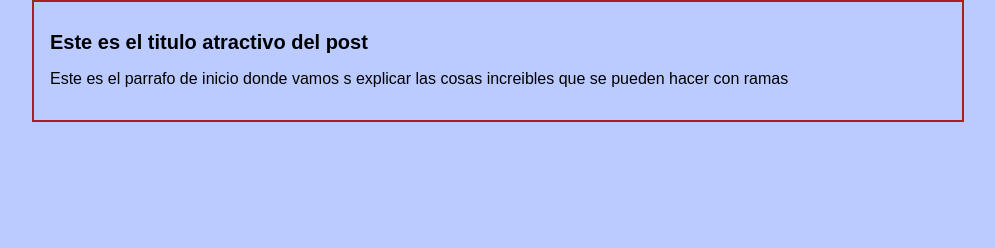
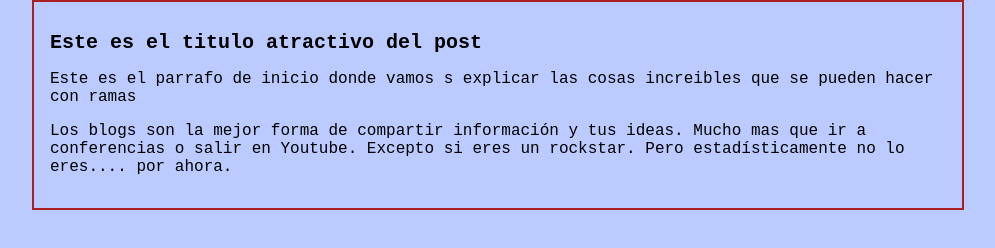
Before and after one commit to leidyDaza/hyperblog, a plain HTML site: page index.html in a window 1280 px wide. Shown: the whole page, without its empty margins (142-1137 px from the left). Drawn offline with Linux system fonts and the light colour scheme.

Commit message:
Agragado el contenido adicional del blog y una mejor tipografia

```diff
--- a/css/style.css
+++ b/css/style.css
@@ -1,6 +1,6 @@
 body{
     text-align: center;
-    font-family: Arial, Helvetica, sans-serif;
+    font-family: 'Courier New', Courier, monospace;
     background: rgb(187, 203, 255) ;
     color: rgb(219, 61, 233);
     margin: 0;
--- a/index.html
+++ b/index.html
@@ -11,6 +11,13 @@
             <p>Este es el parrafo de inicio donde vamos s explicar
                 las cosas increibles que se pueden hacer con ramas
             </p>
+            <p>
+                Los blogs son la mejor forma de compartir información
+                y tus ideas. Mucho mas que ir a conferencias o salir
+                en Youtube. Excepto si eres un rockstar.
+                Pero estadísticamente no lo eres.... por ahora.
+
+            </p>
         </div>
     </div>
 </body>
```
